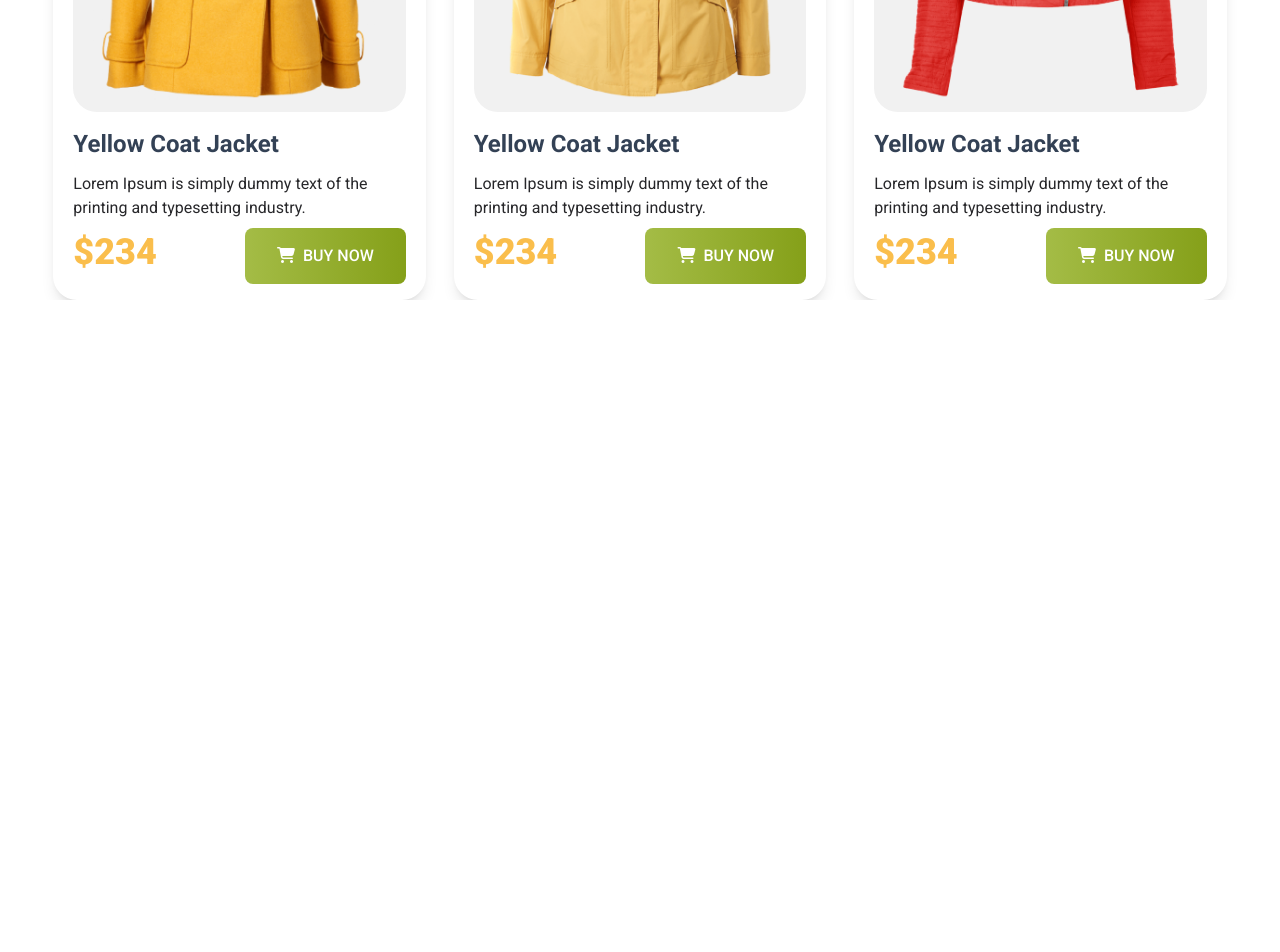
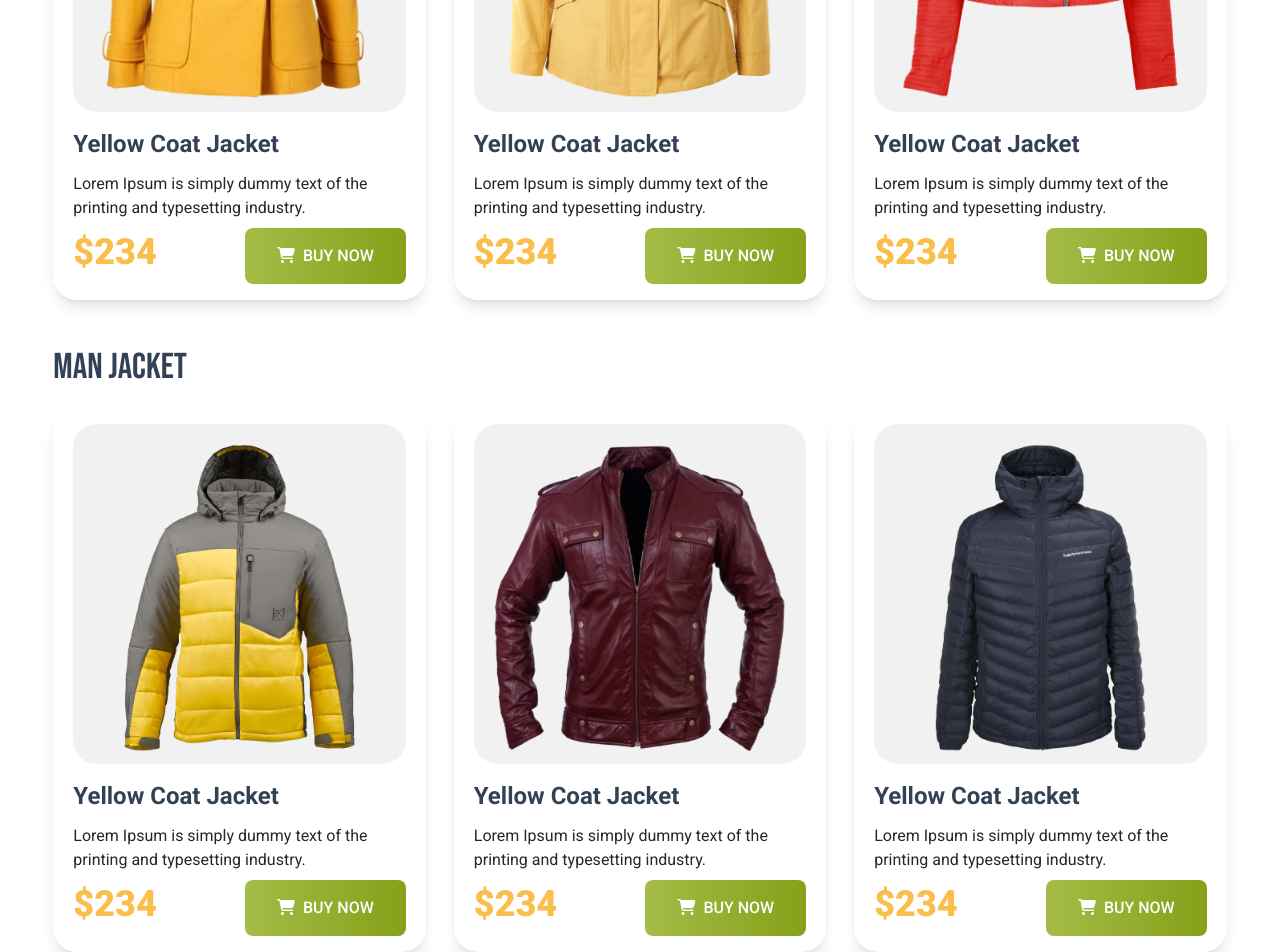
Before and after one commit to AhammedNoyon/Penguin-Fashion-Portfolio, a website built with Vite: page index.html in a window 1280 px wide. Shown: the part 1017-1969 px from the top of the page. Before the commit the page ends 1317 px from the top, so only its background shows below. Built offline with nearby package versions, Linux system fonts and the light colour scheme.

Commit message:
Add man jacked section to the home page and it is complete

```diff
--- a/index.html
+++ b/index.html
@@ -141,7 +141,85 @@
         </div>
         </div>
       </section>
-
+      <!-- MAN JACKET RELATED SECTION  -->
+      <section>
+        <h3 class="font-bebas-neue text-4xl font-normal text-slate-700 text-center mt-12 lg:text-start">Man Jacket</h3>
+        <!-- grid card container -->
+        <div class="lg:grid grid-cols-3 gap-7">
+          <!-- card -->
+        <div class="py-4 px-5 mt-5 shadow-lg rounded-3xl ">
+          <div class="bg-[#F1F1F1] rounded-3xl px-1 py-4 lg:pt-5 pr-5 pb-3 pl-5">
+            <img class="max-w-full mx-auto" src="./images/jacket-4.png" alt="this is jacket model for women" />
+          </div>
+          <div>
+            <h4 class="text-2xl font-bold text-slate-700 mt-4">Yellow Coat Jacket </h4>
+            <p class="text-base font-normal text-zinc-800 mt-3 w-4/5 lg:w-80">Lorem Ipsum is simply dummy text of the
+              printing and typesetting industry.</p>
+          </div>
+          <div class="flex justify-between items-center ">
+            <div class="">
+              <span class="text-4xl text-[#FABE4C] font-extrabold">$234</span>
+            </div>
+            <div class="">
+              <button
+              class="bg-gradient-to-r from-[#A4BC46] to-[#85A019] rounded-lg flex gap-2 text-base font-medium text-white px-8 py-4 mt-6 lg:mt-2"
+            >
+              <div><i class="fa-solid fa-cart-shopping"></i></div>
+              <span>BUY NOW</span>
+            </button>
+            </div>
+          </div>
+        </div>
+          <!-- card -->
+        <div class="py-4 px-5 mt-5 shadow-lg rounded-3xl">
+          <div class="bg-[#F1F1F1] rounded-3xl px-1 py-4 lg:pt-5 pr-5 pb-3 pl-5">
+            <img class="max-w-full mx-auto" src="./images/jacket-5.png" alt="this is jacket model for women" />
+          </div>
+          <div>
+            <h4 class="text-2xl font-bold text-slate-700 mt-4">Yellow Coat Jacket </h4>
+            <p class="text-base font-normal text-zinc-800 mt-3 w-4/5 lg:w-80">Lorem Ipsum is simply dummy text of the
+              printing and typesetting industry.</p>
+          </div>
+          <div class="flex justify-between items-center ">
+            <div class="">
+              <span class="text-4xl text-[#FABE4C] font-extrabold">$234</span>
+            </div>
+            <div class="">
+              <button
+              class="bg-gradient-to-r from-[#A4BC46] to-[#85A019] rounded-lg flex gap-2 text-base font-medium text-white px-8 py-4 mt-6 lg:mt-2"
+            >
+              <div><i class="fa-solid fa-cart-shopping"></i></div>
+              <span>BUY NOW</span>
+            </button>
+            </div>
+          </div>
+        </div>
+          <!-- card -->
+        <div class="py-4 px-5 mt-5 shadow-lg rounded-3xl">
+          <div class="bg-[#F1F1F1] rounded-3xl px-1 py-4 lg:pt-5 pr-5 pb-3 pl-5">
+            <img class="max-w-full mx-auto" src="./images/jacket-6.png" alt="this is jacket model for women" />
+          </div>
+          <div>
+            <h4 class="text-2xl font-bold text-slate-700 mt-4">Yellow Coat Jacket </h4>
+            <p class="text-base font-normal text-zinc-800 mt-3 w-4/5 lg:w-80">Lorem Ipsum is simply dummy text of the
+              printing and typesetting industry.</p>
+          </div>
+          <div class="flex justify-between items-center ">
+            <div class="">
+              <span class="text-4xl text-[#FABE4C] font-extrabold">$234</span>
+            </div>
+            <div class="">
+              <button
+              class="bg-gradient-to-r from-[#A4BC46] to-[#85A019] rounded-lg flex gap-2 text-base font-medium text-white px-8 py-4 mt-6 lg:mt-2"
+            >
+              <div><i class="fa-solid fa-cart-shopping"></i></div>
+              <span>BUY NOW</span>
+            </button>
+            </div>
+          </div>
+        </div>
+        </div>
+      </section>
     </main>
     <footer></footer>
   </body>
```
